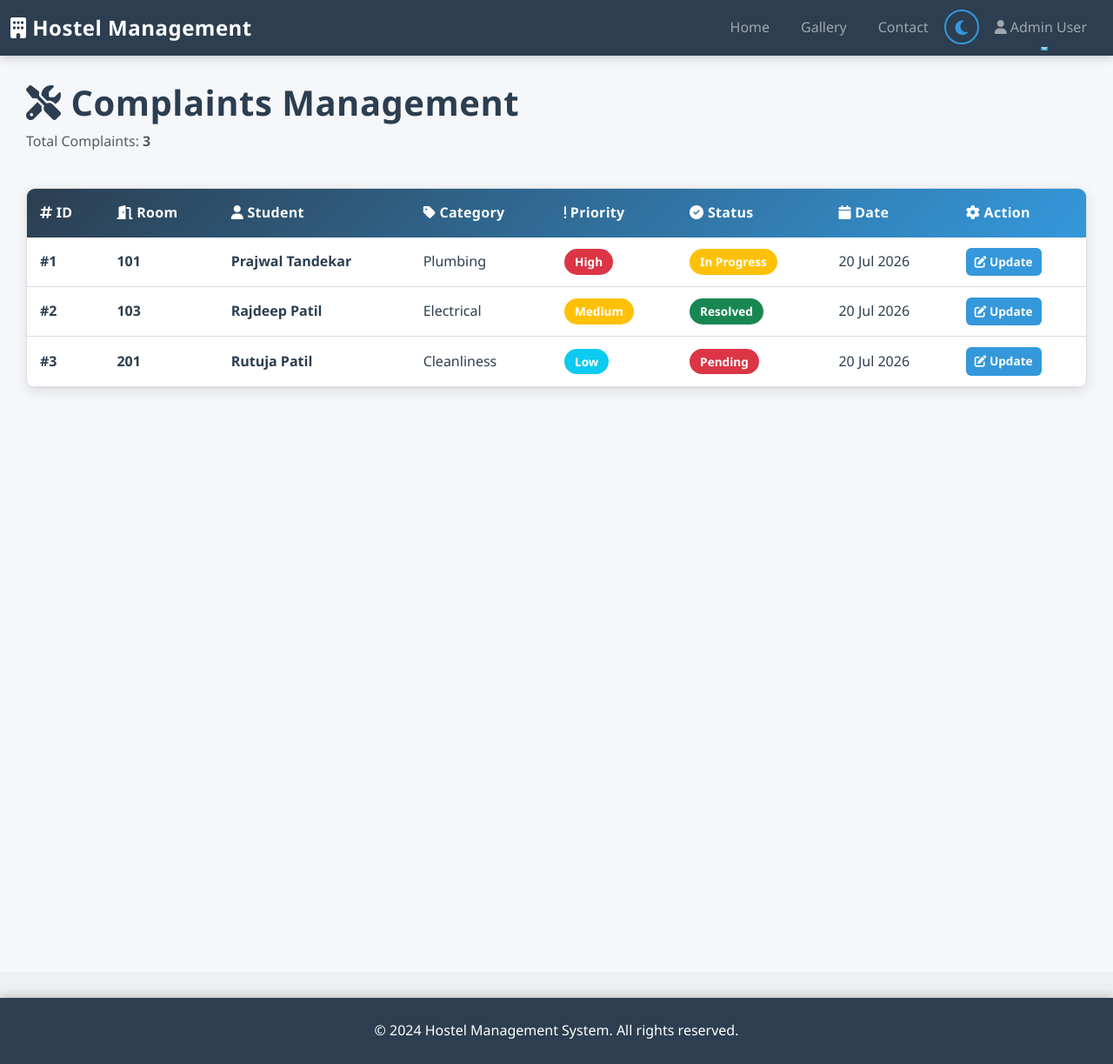
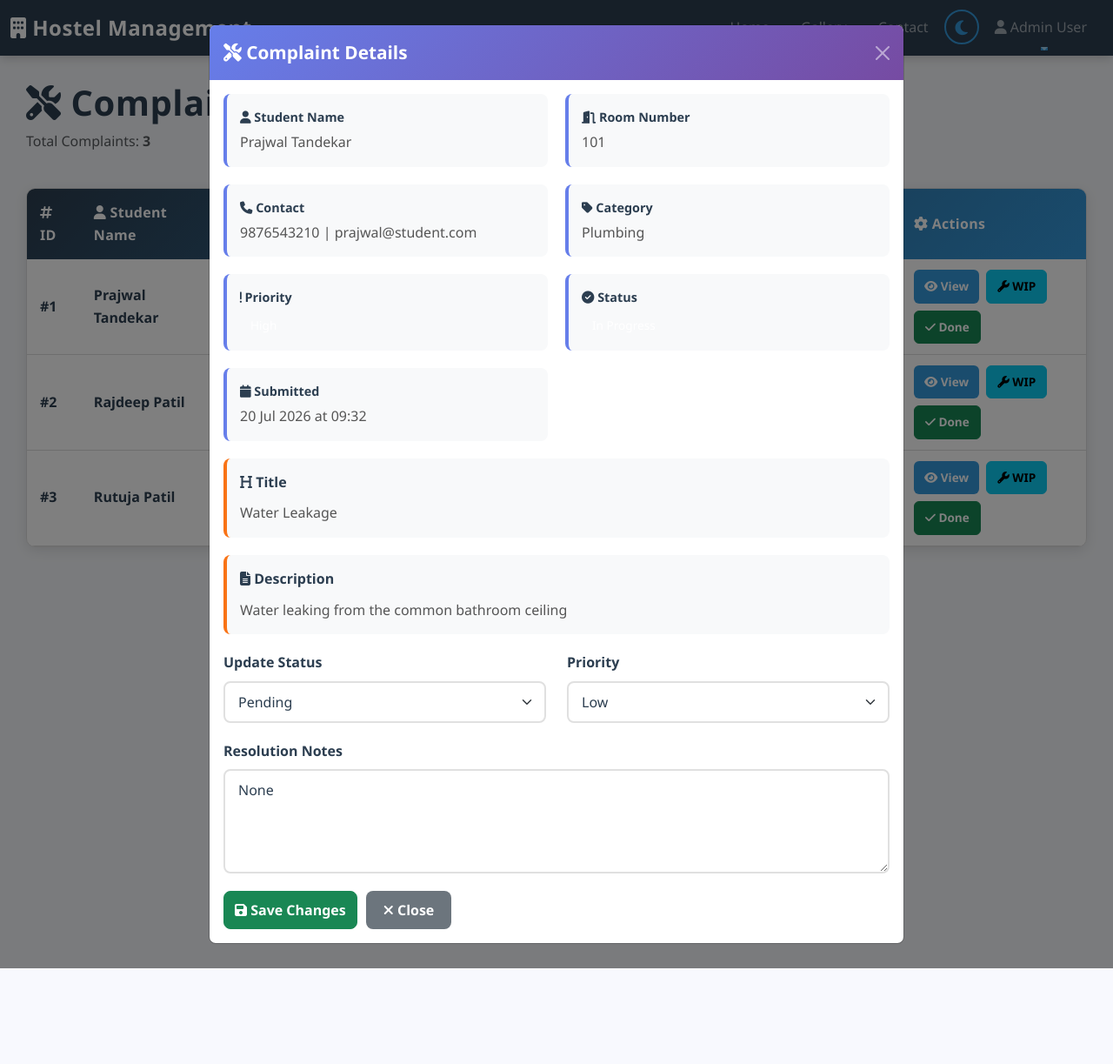
Before and after one commit to ashwinishinde-art/Hostel-Hub, a Flask app: page /admin/complaints in a window 1280 px wide, after a click on "View". Shown: the whole page at 87% size. After the commit the page ends 1113 px from the top, so only its background shows below. Run offline with Flask 3, Linux system fonts and the light colour scheme; a user stored in the database is signed in; data comes from the database, SQL or seed files in the repository.

Commit message:
admin complaints ennhancement

```diff
--- a/routes/admin_routes.py
+++ b/routes/admin_routes.py
@@ -419,10 +419,150 @@
             ORDER BY c.created_at DESC
         """, (status_filter,))
 
-    complaints_list = cursor.fetchall()
+    complaints_raw = cursor.fetchall()
+
+    # Convert complaints to proper format
+    complaints_list = []
+    for complaint in complaints_raw:
+        complaint_dict = dict(complaint) if isinstance(complaint, tuple) else complaint
+
+        # Convert created_at to string format if it's a datetime object
+        if 'created_at' in complaint_dict:
+            created_at = complaint_dict['created_at']
+            if hasattr(created_at, 'strftime'):
+                complaint_dict['created_at_str'] = created_at.strftime('%d %b %Y')
+            else:
+                complaint_dict['created_at_str'] = str(created_at)
+
+        complaints_list.append(complaint_dict)
+
     cursor.close()
 
     return render_template('admin/complaints.html', complaints=complaints_list, status_filter=status_filter)
+
+# ==================== VIEW COMPLAINT DETAILS ====================
+@admin_bp.route('/complaint/<int:complaint_id>')
+@login_required
+@admin_required
+def view_complaint(complaint_id):
+    """View complaint details"""
+    cursor = db.connection.cursor()
+    cursor.execute("""
+        SELECT c.*, u.full_name, u.phone, u.email, r.room_number
+        FROM complaints c
+        JOIN users u ON c.student_id = u.id
+        LEFT JOIN rooms r ON c.room_id = r.id
+        WHERE c.id = %s
+    """, (complaint_id,))
+    complaint = cursor.fetchone()
+    cursor.close()
+
+    if not complaint:
+        return '<div class="alert alert-danger">Complaint not found</div>', 404
+
+    # Convert to dict
+    complaint_dict = dict(complaint) if isinstance(complaint, tuple) else complaint
+
+    # Format dates
+    if 'created_at' in complaint_dict:
+        created_at = complaint_dict['created_at']
+        if hasattr(created_at, 'strftime'):
+            complaint_dict['created_at_str'] = created_at.strftime('%d %b %Y at %H:%M')
+        else:
+            complaint_dict['created_at_str'] = str(created_at)
+
+    # Return modal content
+    html = f"""
+    <div class="complaint-details">
+        <div class="detail-item">
+            <label><i class="fas fa-user"></i> Student Name</label>
+            <p>{complaint_dict.get('full_name', 'N/A')}</p>
+        </div>
+        <div class="detail-item">
+            <label><i class="fas fa-door-open"></i> Room Number</label>
+            <p>{complaint_dict.get('room_number', 'N/A')}</p>
+        </div>
+        <div class="detail-item">
+            <label><i class="fas fa-phone"></i> Contact</label>
+            <p>{complaint_dict.get('phone', 'N/A')} | {complaint_dict.get('email', 'N/A')}</p>
+        </div>
+        <div class="detail-item">
+            <label><i class="fas fa-tag"></i> Category</label>
+            <p>{complaint_dict.get('category', 'N/A')}</p>
+        </div>
+        <div class="detail-item">
+            <label><i class="fas fa-exclamation"></i> Priority</label>
+            <p>
+                <span class="badge bg-{{'danger' if complaint_dict.get('priority') == 'High' else 'warning' if complaint_dict.get('priority') == 'Medium' else 'info'}}">
+                    {complaint_dict.get('priority', 'N/A')}
+                </span>
+            </p>
+        </div>
+        <div class="detail-item">
+            <label><i class="fas fa-check-circle"></i> Status</label>
+            <p>
+                <span class="badge bg-{{'success' if complaint_dict.get('status') == 'Resolved' else 'warning' if complaint_dict.get('status') == 'In Progress' else 'danger'}}">
+                    {complaint_dict.get('status', 'N/A')}
+                </span>
+            </p>
+        </div>
+        <div class="detail-item">
+            <label><i class="fas fa-calendar"></i> Submitted</label>
+            <p>{complaint_dict.get('created_at_str', 'N/A')}</p>
+        </div>
+    </div>
+
+    <div class="description-box">
+        <label><i class="fas fa-heading"></i> Title</label>
+        <p>{complaint_dict.get('title', 'N/A')}</p>
+    </div>
+
+    <div class="description-box">
+        <label><i class="fas fa-file-alt"></i> Description</label>
+        <p>{complaint_dict.get('description', 'N/A')}</p>
+    </div>
+
+    <form method="POST" action="/admin/complaints">
+        <input type="hidden" name="action" value="update">
+        <input type="hidden" name="complaint_id" value="{complaint_id}">
+
+        <div class="row">
+            <div class="col-md-6">
+                <label class="form-label fw-bold">Update Status</label>
+                <select name="status" class="form-select" style="border-radius: 8px; border: 2px solid #e0e0e0;">
+                    <option value="Pending" {{'selected' if complaint_dict.get('status') == 'Pending' else ''}}>Pending</option>
+                    <option value="In Progress" {{'selected' if complaint_dict.get('status') == 'In Progress' else ''}}>In Progress</option>
+                    <option value="Resolved" {{'selected' if complaint_dict.get('status') == 'Resolved' else ''}}>Resolved</option>
+                    <option value="Closed" {{'selected' if complaint_dict.get('status') == 'Closed' else ''}}>Closed</option>
+                </select>
+            </div>
+            <div class="col-md-6">
+                <label class="form-label fw-bold">Priority</label>
+                <select name="priority" class="form-select" style="border-radius: 8px; border: 2px solid #e0e0e0;">
+                    <option value="Low" {{'selected' if complaint_dict.get('priority') == 'Low' else ''}}>Low</option>
+                    <option value="Medium" {{'selected' if complaint_dict.get('priority') == 'Medium' else ''}}>Medium</option>
+                    <option value="High" {{'selected' if complaint_dict.get('priority') == 'High' else ''}}>High</option>
+                </select>
+            </div>
+        </div>
+
+        <div style="margin-top: 20px;">
+            <label class="form-label fw-bold">Resolution Notes</label>
+            <textarea name="resolution_notes" class="form-control" rows="4" style="border-radius: 8px; border: 2px solid #e0e0e0;" placeholder="Add notes about the resolution...">{complaint_dict.get('resolution_notes', '')}</textarea>
+        </div>
+
+        <div style="margin-top: 20px; display: flex; gap: 10px;">
+            <button type="submit" class="btn btn-success" style="font-weight: 700; border-radius: 8px;">
+                <i class="fas fa-save"></i> Save Changes
+            </button>
+            <button type="button" class="btn btn-secondary" data-bs-dismiss="modal" style="font-weight: 700; border-radius: 8px;">
+                <i class="fas fa-times"></i> Close
+            </button>
+        </div>
+    </form>
+    """
+
+    return html
 
 # ==================== VISITORS MANAGEMENT ====================
 @admin_bp.route('/visitors', methods=['GET', 'POST'])
--- a/templates/admin/complaints.html
+++ b/templates/admin/complaints.html
@@ -29,7 +29,6 @@
 
     .complaints-table tbody tr:hover {
         background-color: var(--bg-current-secondary);
-        transform: scale(1.01);
     }
 
     .complaints-table tbody td {
@@ -45,13 +44,85 @@
 
     .btn-group-compact {
         display: flex;
-        gap: 5px;
+        gap: 8px;
+        flex-wrap: wrap;
     }
 
     .btn-group-compact .btn {
         font-weight: 600;
-        padding: 6px 10px;
+        padding: 8px 12px;
         font-size: 0.85rem;
+        border-radius: 6px;
+        transition: all 0.3s ease;
+    }
+
+    .btn-group-compact .btn:hover {
+        transform: translateY(-2px);
+        box-shadow: 0 4px 12px rgba(0,0,0,0.15);
+    }
+
+    .complaint-details {
+        display: grid;
+        grid-template-columns: 1fr 1fr;
+        gap: 20px;
+        margin-bottom: 20px;
+    }
+
+    .detail-item {
+        padding: 15px;
+        background: #f8f9fa;
+        border-radius: 8px;
+        border-left: 4px solid #667eea;
+    }
+
+    .detail-item label {
+        font-weight: 700;
+        color: #2c3e50;
+        font-size: 0.9rem;
+        display: block;
+        margin-bottom: 5px;
+    }
+
+    .detail-item p {
+        color: #555;
+        margin: 0;
+        font-weight: 500;
+    }
+
+    .description-box {
+        padding: 15px;
+        background: #f8f9fa;
+        border-radius: 8px;
+        border-left: 4px solid #f97316;
+        margin-bottom: 20px;
+    }
+
+    .description-box label {
+        font-weight: 700;
+        color: #2c3e50;
+        display: block;
+        margin-bottom: 10px;
+    }
+
+    .description-box p {
+        color: #555;
+        line-height: 1.6;
+        margin: 0;
+    }
+
+    .modal-header {
+        background: linear-gradient(135deg, #667eea 0%, #764ba2 100%);
+        color: white;
+        border: none;
+    }
+
+    .modal-title {
+        font-weight: 700;
+        font-size: 1.3rem;
+    }
+
+    .btn-close-white {
+        filter: brightness(0) invert(1);
     }
 </style>
 {% endblock %}
@@ -72,29 +143,47 @@
                 <thead>
                     <tr>
                         <th><i class="fas fa-hashtag"></i> ID</th>
+                        <th><i class="fas fa-user"></i> Student Name</th>
                         <th><i class="fas fa-door-open"></i> Room</th>
-                        <th><i class="fas fa-user"></i> Student</th>
                         <th><i class="fas fa-tag"></i> Category</th>
+                        <th><i class="fas fa-heading"></i> Title</th>
                         <th><i class="fas fa-exclamation"></i> Priority</th>
                         <th><i class="fas fa-check-circle"></i> Status</th>
                         <th><i class="fas fa-calendar"></i> Date</th>
-                        <th><i class="fas fa-cog"></i> Action</th>
+                        <th><i class="fas fa-cog"></i> Actions</th>
                     </tr>
                 </thead>
                 <tbody>
                     {% for complaint in complaints %}
                     <tr>
-                        <td>#{{ complaint.id }}</td>
-                        <td style="font-weight: 600;">{{ complaint.room_number or 'N/A' }}</td>
-                        <td style="font-weight: 600;">{{ complaint.full_name }}</td>
-                        <td>{{ complaint.category }}</td>
-                        <td><span class="badge bg-{% if complaint.priority == 'High' %}danger{% elif complaint.priority == 'Medium' %}warning{% else %}info{% endif %}" style="font-weight: 600;">{{ complaint.priority }}</span></td>
-                        <td><span class="badge bg-{% if complaint.status == 'Resolved' %}success{% elif complaint.status == 'In Progress' %}warning{% else %}danger{% endif %}" style="font-weight: 600;">{{ complaint.status }}</span></td>
-                        <td>{{ complaint.created_at.strftime('%d %b %Y') }}</td>
+                        <td><strong>#{{ complaint.id }}</strong></td>
+                        <td style="font-weight: 700; color: #2c3e50;">{{ complaint.full_name }}</td>
+                        <td><span style="background: #667eea; color: white; padding: 6px 12px; border-radius: 6px; font-weight: 700;">{{ complaint.room_number or 'N/A' }}</span></td>
+                        <td>
+                            <span style="background: #f0f0f0; color: #2c3e50; padding: 6px 10px; border-radius: 6px; font-weight: 600;">{{ complaint.category }}</span>
+                        </td>
+                        <td style="max-width: 200px; overflow: hidden; text-overflow: ellipsis; white-space: nowrap;" title="{{ complaint.title }}">{{ complaint.title }}</td>
+                        <td>
+                            <span class="badge bg-{% if complaint.priority == 'High' %}danger{% elif complaint.priority == 'Medium' %}warning{% else %}info{% endif %}" style="font-weight: 600; padding: 8px 12px; font-size: 0.9rem;">
+                                {{ complaint.priority }}
+                            </span>
+                        </td>
+                        <td>
+                            <span class="badge bg-{% if complaint.status == 'Resolved' %}success{% elif complaint.status == 'In Progress' %}primary{% elif complaint.status == 'Closed' %}secondary{% else %}danger{% endif %}" style="font-weight: 600; padding: 8px 12px; font-size: 0.9rem;">
+                                {{ complaint.status }}
+                            </span>
+                        </td>
+                        <td style="white-space: nowrap;">{{ complaint.created_at_str or complaint.created_at }}</td>
                         <td>
                             <div class="btn-group-compact">
-                                <button class="btn btn-sm btn-primary" data-bs-toggle="modal" data-bs-target="#complaintModal" onclick="loadComplaint({{ complaint.id }})" title="Update complaint">
-                                    <i class="fas fa-edit"></i> Update
+                                <button class="btn btn-sm btn-primary" data-bs-toggle="modal" data-bs-target="#complaintModal" onclick="loadComplaint({{ complaint.id }})" title="View & Update">
+                                    <i class="fas fa-eye"></i> View
+                                </button>
+                                <button class="btn btn-sm btn-info" onclick="quickUpdate({{ complaint.id }}, 'In Progress')" title="Mark as In Progress">
+                                    <i class="fas fa-wrench"></i> WIP
+                                </button>
+                                <button class="btn btn-sm btn-success" onclick="quickUpdate({{ complaint.id }}, 'Resolved')" title="Mark as Resolved">
+                                    <i class="fas fa-check"></i> Done
                                 </button>
                             </div>
                         </td>
@@ -112,4 +201,60 @@
         {% endif %}
     </div>
 </div>
+
+<!-- Complaint Details Modal -->
+<div class="modal fade" id="complaintModal" tabindex="-1" aria-labelledby="complaintModalLabel" aria-hidden="true">
+    <div class="modal-dialog modal-lg">
+        <div class="modal-content">
+            <div class="modal-header">
+                <h5 class="modal-title" id="complaintModalLabel">
+                    <i class="fas fa-tools"></i> Complaint Details
+                </h5>
+                <button type="button" class="btn-close btn-close-white" data-bs-dismiss="modal" aria-label="Close"></button>
+            </div>
+            <div class="modal-body">
+                <div id="complaintContent">Loading...</div>
+            </div>
+        </div>
+    </div>
+</div>
+
+<script>
+function loadComplaint(complaintId) {
+    // Fetch complaint details
+    fetch(`/admin/complaint/${complaintId}`)
+        .then(response => response.text())
+        .then(html => {
+            document.getElementById('complaintContent').innerHTML = html;
+        })
+        .catch(error => {
+            document.getElementById('complaintContent').innerHTML = '<div class="alert alert-danger">Error loading complaint details</div>';
+            console.error('Error:', error);
+        });
+}
+
+function quickUpdate(complaintId, status) {
+    // Quick update to change status
+    const formData = new FormData();
+    formData.append('action', 'update');
+    formData.append('complaint_id', complaintId);
+    formData.append('status', status);
+
+    fetch('/admin/complaints', {
+        method: 'POST',
+        body: formData
+    })
+    .then(response => {
+        if (response.ok) {
+            // Reload the page to show updated status
+            location.reload();
+        } else {
+            alert('Error updating complaint. Please try again.');
+        }
+    })
+    .catch(error => {
+        alert('Error: ' + error);
+    });
+}
+</script>
 {% endblock %}
--- a/templates/student/complaints.html
+++ b/templates/student/complaints.html
@@ -118,7 +118,7 @@
                                         {{ complaint.priority }}
                                     </span>
                                 </td>
-                                <td>{{ complaint.created_at.strftime('%d %b %Y') }}</td>
+                                <td>{{ complaint.created_at_str or complaint.created_at }}</td>
                                 <td>
                                     <a href="/student/complaint/{{ complaint.id }}" class="btn btn-sm btn-info btn-view">
                                         <i class="fas fa-eye"></i> View
```
Also changed, not shown: ADMIN_COMPLAINTS_ENHANCEMENT.md (added, +269 -0 lines), data/mock_db.json (+9 -0 lines), routes/student_routes.py (+17 -1 lines).
